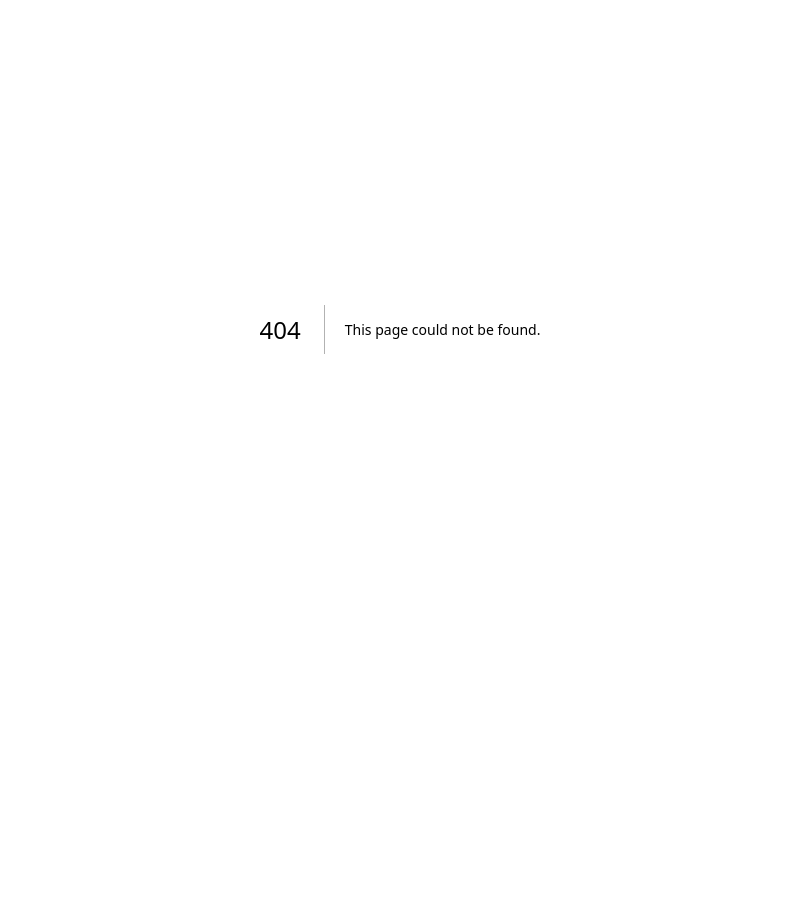
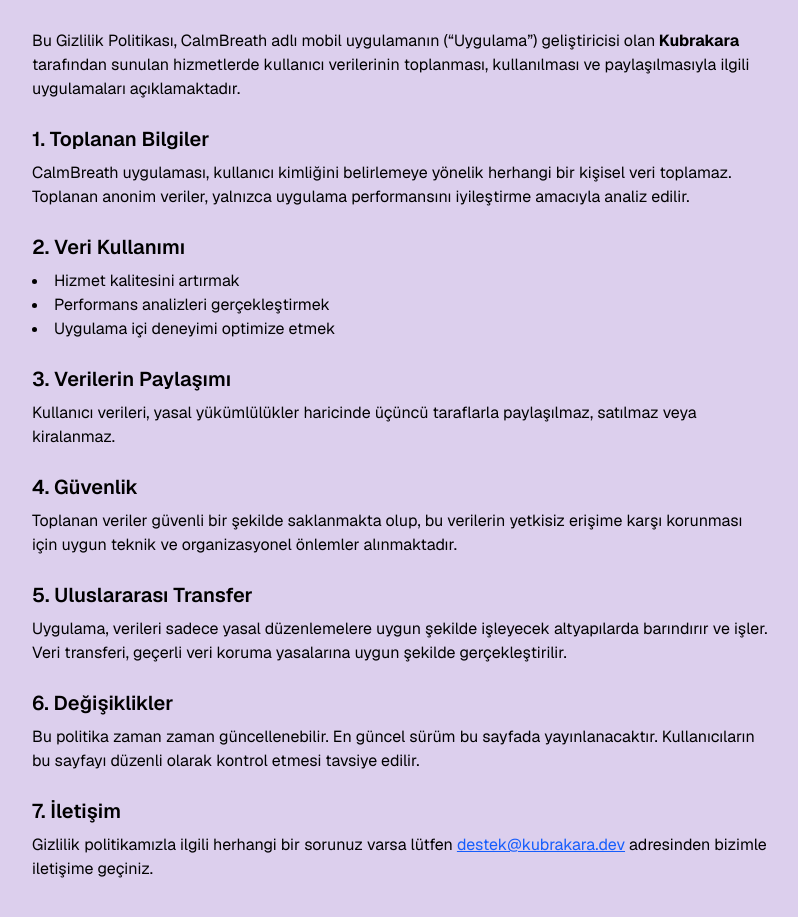
Before and after one commit to Kubrakara/portfolyo, a Next.js app: page /privacy in a window 1280 px wide. Before the commit this address had no page. Shown: the part 167-1084 px from the top of the page, without its empty margins (240-1038 px from the left). Before the commit the page ends 896 px from the top, so only its background shows below. Built offline with nearby package versions, Linux system fonts and the light colour scheme.

Commit message:
Add Privacy Policy page with detailed information on data collection, usage, sharing, security, and user contact

```diff
--- /dev/null
+++ b/app/privacy/page.tsx
@@ -0,0 +1,80 @@
+// privacy/page.tsx
+
+import React from "react";
+
+const PrivacyPolicyPage = () => {
+  return (
+    <main className="max-w-3xl mx-auto px-4 py-10">
+      <h1 className="text-3xl font-bold mb-6">
+        CalmBreath Gizlilik Politikası
+      </h1>
+
+      <p className="mb-4">
+        Bu Gizlilik Politikası, CalmBreath adlı mobil uygulamanın (“Uygulama”)
+        geliştiricisi olan
+        <strong> Kubrakara </strong> tarafından sunulan hizmetlerde kullanıcı
+        verilerinin toplanması, kullanılması ve paylaşılmasıyla ilgili
+        uygulamaları açıklamaktadır.
+      </p>
+
+      <h2 className="text-xl font-semibold mt-6 mb-2">1. Toplanan Bilgiler</h2>
+      <p className="mb-4">
+        CalmBreath uygulaması, kullanıcı kimliğini belirlemeye yönelik herhangi
+        bir kişisel veri toplamaz. Toplanan anonim veriler, yalnızca uygulama
+        performansını iyileştirme amacıyla analiz edilir.
+      </p>
+
+      <h2 className="text-xl font-semibold mt-6 mb-2">2. Veri Kullanımı</h2>
+      <ul className="list-disc list-inside mb-4">
+        <li>Hizmet kalitesini artırmak</li>
+        <li>Performans analizleri gerçekleştirmek</li>
+        <li>Uygulama içi deneyimi optimize etmek</li>
+      </ul>
+
+      <h2 className="text-xl font-semibold mt-6 mb-2">
+        3. Verilerin Paylaşımı
+      </h2>
+      <p className="mb-4">
+        Kullanıcı verileri, yasal yükümlülükler haricinde üçüncü taraflarla
+        paylaşılmaz, satılmaz veya kiralanmaz.
+      </p>
+
+      <h2 className="text-xl font-semibold mt-6 mb-2">4. Güvenlik</h2>
+      <p className="mb-4">
+        Toplanan veriler güvenli bir şekilde saklanmakta olup, bu verilerin
+        yetkisiz erişime karşı korunması için uygun teknik ve organizasyonel
+        önlemler alınmaktadır.
+      </p>
+
+      <h2 className="text-xl font-semibold mt-6 mb-2">
+        5. Uluslararası Transfer
+      </h2>
+      <p className="mb-4">
+        Uygulama, verileri sadece yasal düzenlemelere uygun şekilde işleyecek
+        altyapılarda barındırır ve işler. Veri transferi, geçerli veri koruma
+        yasalarına uygun şekilde gerçekleştirilir.
+      </p>
+
+      <h2 className="text-xl font-semibold mt-6 mb-2">6. Değişiklikler</h2>
+      <p className="mb-4">
+        Bu politika zaman zaman güncellenebilir. En güncel sürüm bu sayfada
+        yayınlanacaktır. Kullanıcıların bu sayfayı düzenli olarak kontrol etmesi
+        tavsiye edilir.
+      </p>
+
+      <h2 className="text-xl font-semibold mt-6 mb-2">7. İletişim</h2>
+      <p>
+        Gizlilik politikamızla ilgili herhangi bir sorunuz varsa lütfen{" "}
+        <a
+          href="mailto:destek@kubrakara.dev"
+          className="text-blue-600 underline"
+        >
+          destek@kubrakara.dev
+        </a>{" "}
+        adresinden bizimle iletişime geçiniz.
+      </p>
+    </main>
+  );
+};
+
+export default PrivacyPolicyPage;
```
